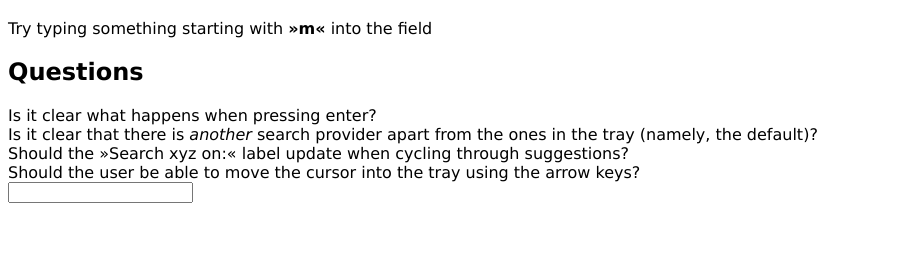
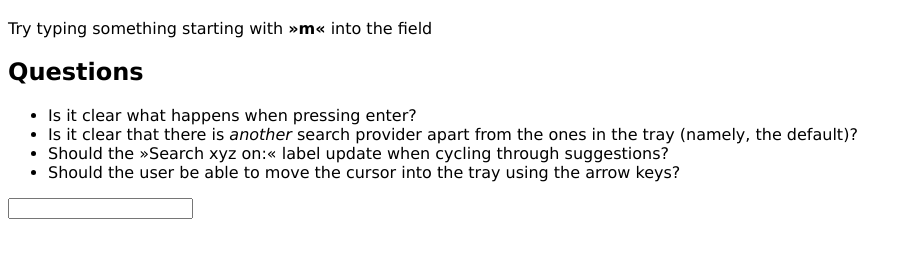
Before and after one commit to phlsa/fx-one-off-searches-2, a plain HTML site: page index.html in a window 1280 px wide. Shown: the part 62-320 px from the top of the page, without its empty margins (0-912 px from the left). Drawn offline with Linux system fonts and the light colour scheme.

Commit message:
fix list style on questions

```diff
--- a/style.css
+++ b/style.css
@@ -8,7 +8,7 @@ body {
   font-size: 12px;
 }
 
-ul {
+#popup ul {
   list-style: none;
   margin: 0;
   padding: 0;
```
